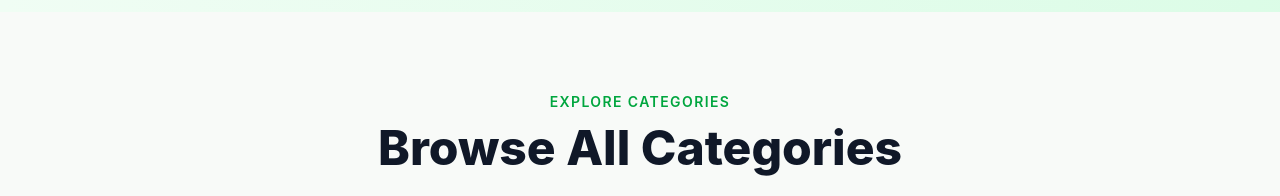
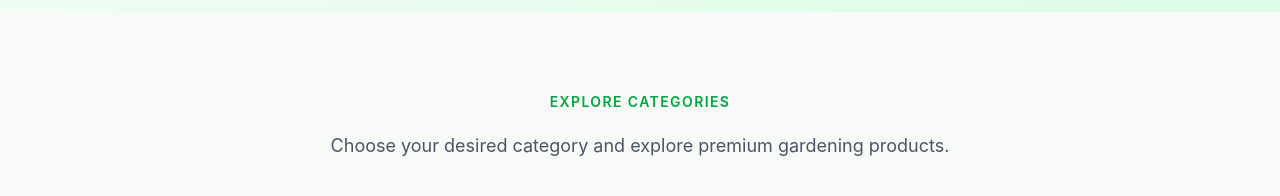
Before and after one commit to Hammad193/SeedsNest, a React (Vite) app: page / in a window 1280 px wide. Shown: the part 1400-1596 px from the top of the page. Built offline with nearby package versions, Linux system fonts and the light colour scheme.

Commit message:
updated project UI / bug fix

```diff
--- a/src/pages/Categories.jsx
+++ b/src/pages/Categories.jsx
@@ -63,11 +63,6 @@ const Categories = () => {
             <p className="text-green-600 font-semibold uppercase tracking-widest text-xs sm:text-sm">
               Explore Categories
             </p>
-
-            <h2 className="text-2xl sm:text-4xl lg:text-5xl font-extrabold text-gray-900 mt-3">
-              Browse All Categories
-            </h2>
-
             <p className="text-gray-600 mt-4 sm:mt-5 max-w-2xl mx-auto text-sm sm:text-base lg:text-lg">
               Choose your desired category and explore premium gardening products.
             </p>
```
